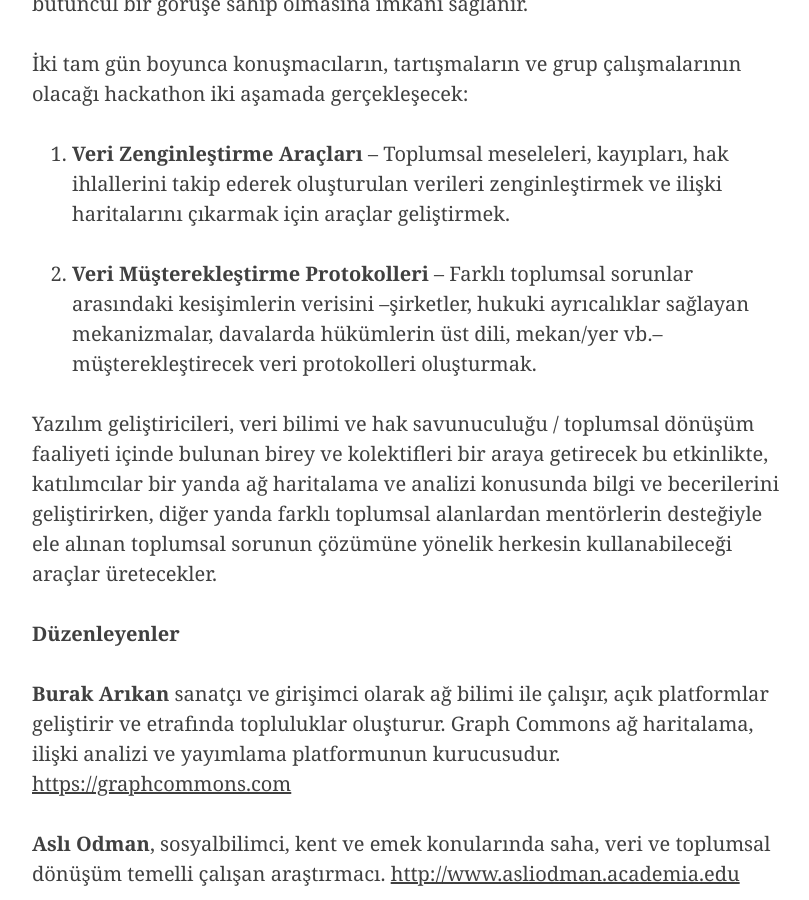
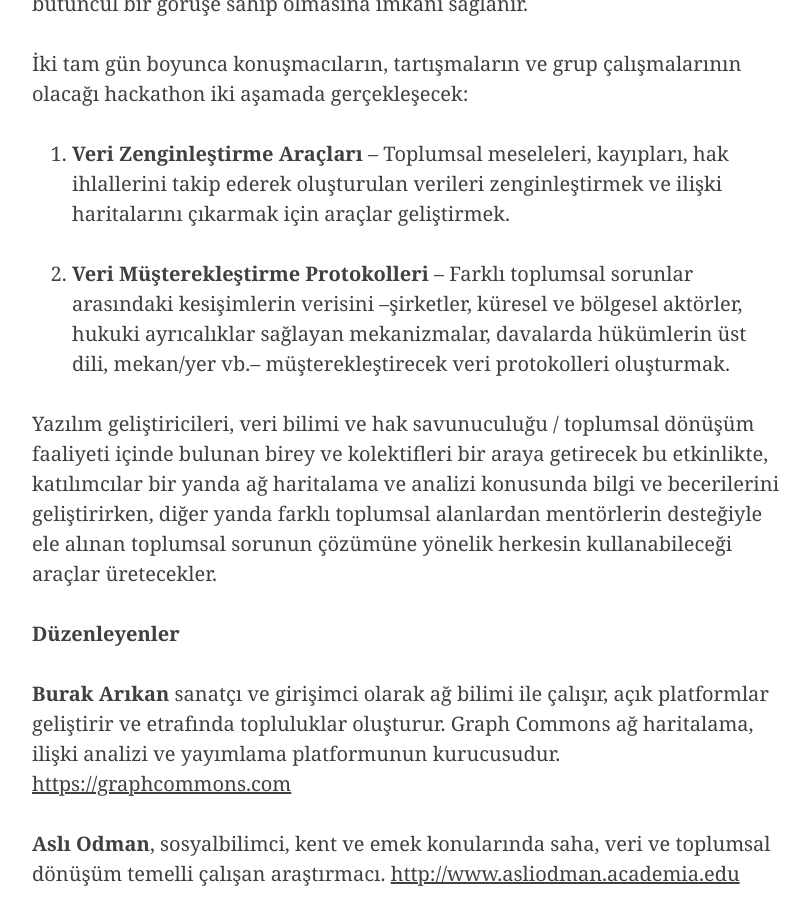
Before and after one commit to graphcommons/hackathons, a Jekyll site: the page built from _posts/2020-03-02-veri-musterekleri.md, in a window 1280 px wide and 900 px high, scrolled down 1427 px. Shown: the whole window, without its empty margins (233-1042 px from the left). Built offline with Jekyll 4.4.1, drawn with Linux system fonts in a browser that asks for light colours; nearby versions of some CDN libraries; some of the changed text lies outside the part shown.

Commit message:
text refinement

```diff
--- a/_posts/2020-03-02-veri-musterekleri.md
+++ b/_posts/2020-03-02-veri-musterekleri.md
@@ -32,7 +32,7 @@ Toplumsal meselelere dair ayrı ayrı takip edilen verileri müşterekleştirmek
 
 1. <strong>Veri Zenginleştirme Araçları</strong> – Toplumsal meseleleri, kayıpları, hak ihlallerini takip ederek oluşturulan verileri zenginleştirmek ve ilişki haritalarını çıkarmak için araçlar geliştirmek.
 
-2. <strong>Veri Müşterekleştirme Protokolleri</strong> – Farklı toplumsal sorunlar arasındaki kesişimlerin verisini --şirketler, hukuki ayrıcalıklar sağlayan mekanizmalar, davalarda hükümlerin üst dili, mekan/yer vb.-- müşterekleştirecek veri protokolleri oluşturmak.
+2. <strong>Veri Müşterekleştirme Protokolleri</strong> – Farklı toplumsal sorunlar arasındaki kesişimlerin verisini --şirketler, küresel ve bölgesel aktörler, hukuki ayrıcalıklar sağlayan mekanizmalar, davalarda hükümlerin üst dili, mekan/yer vb.-- müşterekleştirecek veri protokolleri oluşturmak.
 
 Yazılım geliştiricileri, veri bilimi ve hak savunuculuğu / toplumsal dönüşüm faaliyeti içinde bulunan birey ve kolektifleri bir araya getirecek bu etkinlikte, katılımcılar bir yanda ağ haritalama ve analizi konusunda bilgi ve becerilerini geliştirirken, diğer yanda farklı toplumsal alanlardan mentörlerin desteğiyle ele alınan toplumsal sorunun çözümüne yönelik herkesin kullanabileceği araçlar üretecekler.
 
@@ -100,7 +100,7 @@ Toplumsal meseleleri, kayıpları, hak ihlallerini takip ederek oluşturulan ver
 
 #### Gün 2: Veri Müşterekleştirme Protokolleri – 22 Mart Pazar
 
-Farklı toplumsal sorunlar arasındaki kesişimlerin verisini -- şirketler, hukuki ayrıcalıklar sağlayan mekanizmalar, davalarda hükümlerin üst dili, mekan/yer vb--müşterekleştirecek veri protokolleri oluşturma.
+Farklı toplumsal sorunlar arasındaki kesişimlerin verisini -- şirketler, küresel ve bölgesel aktörler,hukuki ayrıcalıklar sağlayan mekanizmalar, davalarda hükümlerin üst dili, mekan/yer vb--müşterekleştirecek veri protokolleri oluşturma.
 
 09:00 Açılış
 
```
